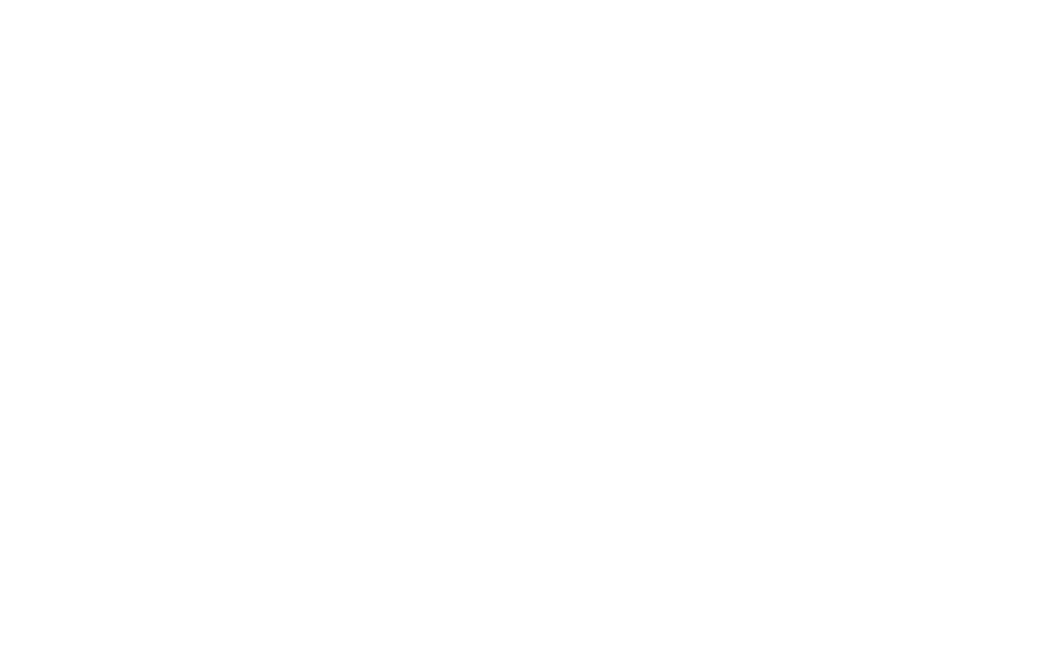
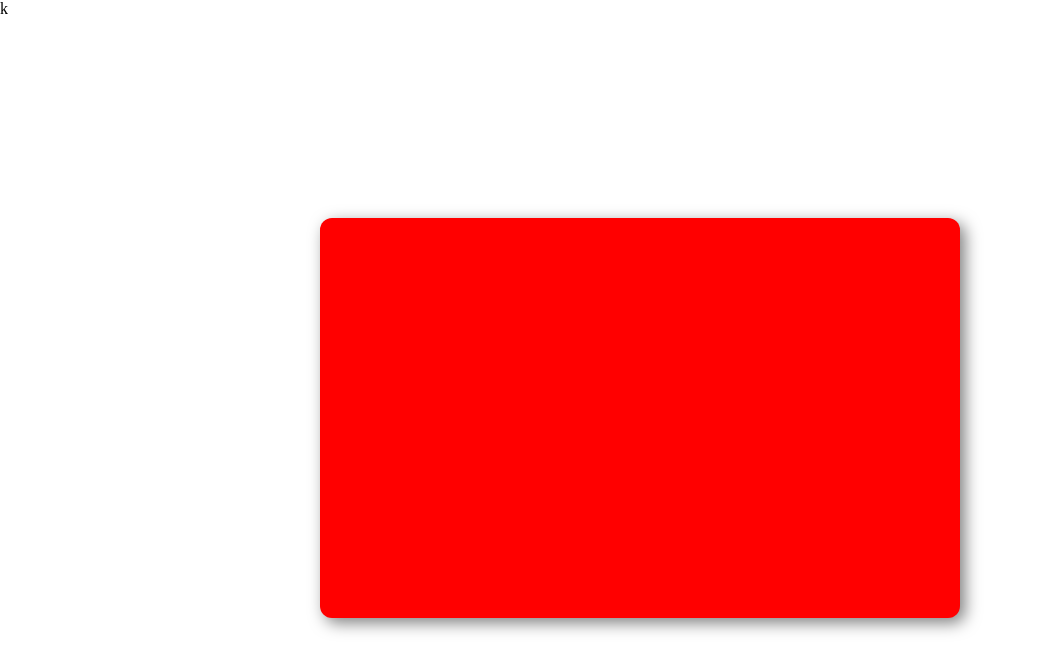
Before and after one commit to huguinz/adocao_pets, a plain HTML site: page index.html in a window 1280 px wide. Shown: the whole page, without its empty margins (0-1037 px from the left). Drawn offline with Linux system fonts and the light colour scheme.

Commit message:
started project

```diff
--- a/index.html
+++ b/index.html
@@ -4,10 +4,22 @@
 <head>
     <meta charset="UTF-8">
     <meta name="viewport" content="width=device-width, initial-scale=1.0">
-    <title>Cadastre-se!</title>
+    <link rel="stylesheet" href="./src/styles/base.css">
+    <link rel="stylesheet" href="./src/styles/layout/loginPage/loginLayout.css">
+    <link rel="stylesheet" href="./src/styles/components/loginPage/loginComponents.css">k
+    <title>Entre na sua conta!!</title>
 </head>
 
 <body>
-    <img src="" alt="">
+    <main>
+        <section class="container">
+            <div class="form" id="login">
+
+            </div>
+            <div class="form" id="register">
+
+            </div>
+        </section>
+    </main>
 </body>
 </html>
--- a/src/styles/base.css
+++ b/src/styles/base.css
@@ -0,0 +1,17 @@
+@charset "UTF-8";
+
+* {
+    margin: 0;
+    padding: 0;
+    box-sizing: border-box;
+}
+
+body, main {
+    height: 100dvh;
+    width: 100dvw;
+}
+
+:root {
+    --primary-color:
+    --secondary-color:
+}
--- /dev/null
+++ b/src/styles/components/loginPage/loginComponents.css
@@ -0,0 +1,6 @@
+section {
+	&.container {
+		border-radius: 12px;
+		box-shadow: 5px 5px 16px rgba(0, 0, 0, 0.5);
+	}
+}
--- /dev/null
+++ b/src/styles/layout/loginPage/loginLayout.css
@@ -0,0 +1,15 @@
+main {
+	height: 100%;
+	width: 100%;
+	display: flex;
+	justify-content: center;
+	align-items: center;
+}
+
+section {
+	&.container {
+		width: 50%;
+		height: 50%;
+		background-color: red;
+	}
+}
```
Also changed, not shown: src/scripts/main.js (deleted).
